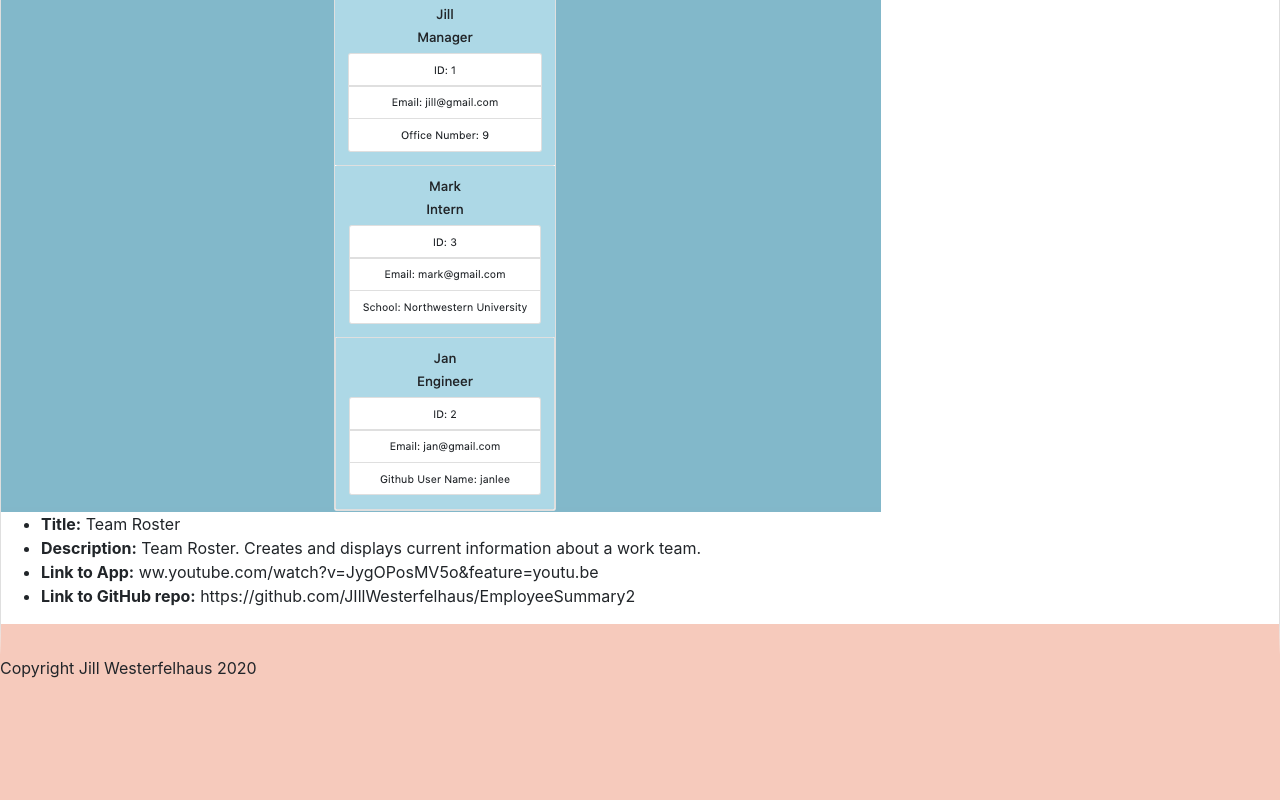
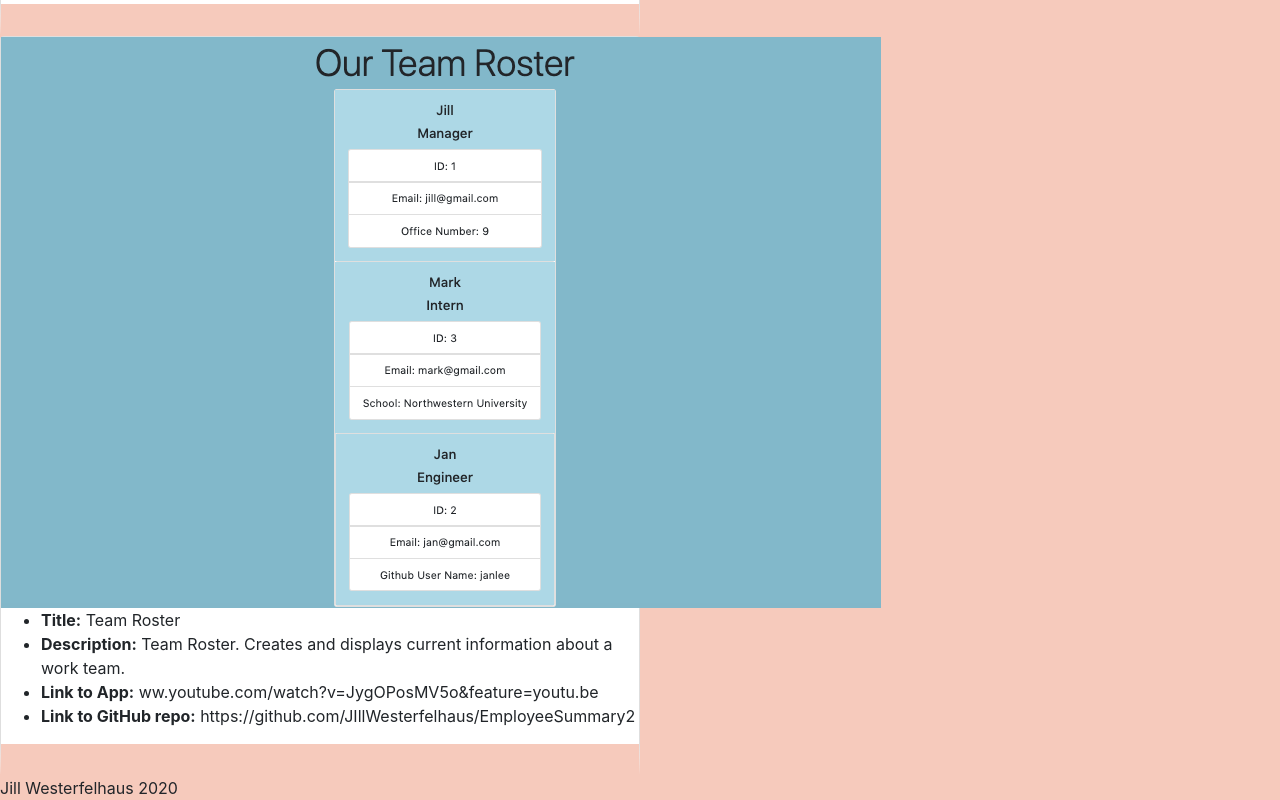
Before and after one commit to JIllWesterfelhaus/ReactPortfolio, a React (Create React App) app in the folder portfolio/: page /portfolio in a window 1280 px wide. Shown: the part 4848-5648 px from the top of the page. Before the commit the page ends 5528 px from the top, so only its background shows below. Built offline with nearby package versions, Linux system fonts and the light colour scheme.

Commit message:
updated to correct path to headshot

```diff
--- a/portfolio/src/components/Footer.js
+++ b/portfolio/src/components/Footer.js
@@ -3,7 +3,7 @@ import React from "react";
 function Footer () {
     return (
         <footer className="footer">
-            <span>Copyright Jill Westerfelhaus 2020</span>
+            <span>Jill Westerfelhaus 2020</span>
         </footer>
     );
 }
--- a/portfolio/src/components/pages/AboutMe.js
+++ b/portfolio/src/components/pages/AboutMe.js
@@ -1,5 +1,5 @@
 import React from "react";
-import Headshot from "../../public/images/JW headshot.png";
+import Headshot from "../JW headshot.png";
 
 function About() {
     return (
--- a/portfolio/src/components/pages/Home.js
+++ b/portfolio/src/components/pages/Home.js
@@ -1,5 +1,5 @@
 import React from "react";
-import Headshot from "../../public/images/JW headshot.png";
+import Headshot from "../JW headshot.png";
 
 function Home() {
     return (
--- a/portfolio/src/index.css
+++ b/portfolio/src/index.css
@@ -3,6 +3,11 @@ body {background-color: #f6cabc;}
 .title {
   background-color:  #f6cabc;
   margin-bottom: 20px;
+}
+
+.card {
+  height: 50%;
+  width: 50%
 }
 
  h1 {
```
Also changed, not shown: portfolio/src/components/JW headshot.png (renamed from portfolio/public/images/JW headshot.png).
